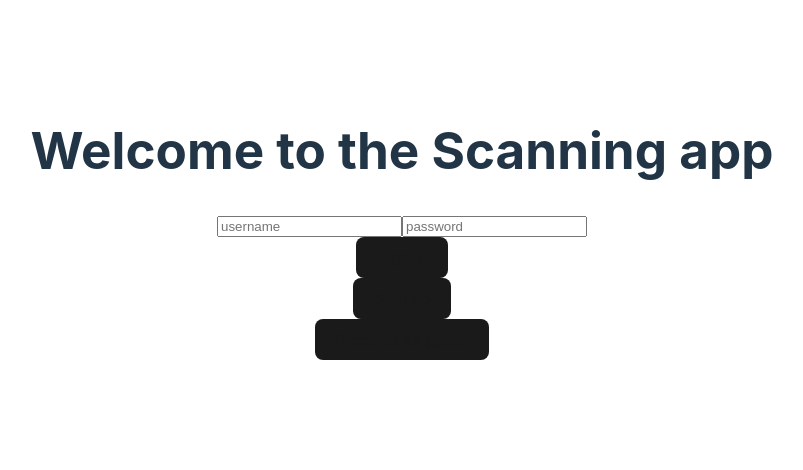
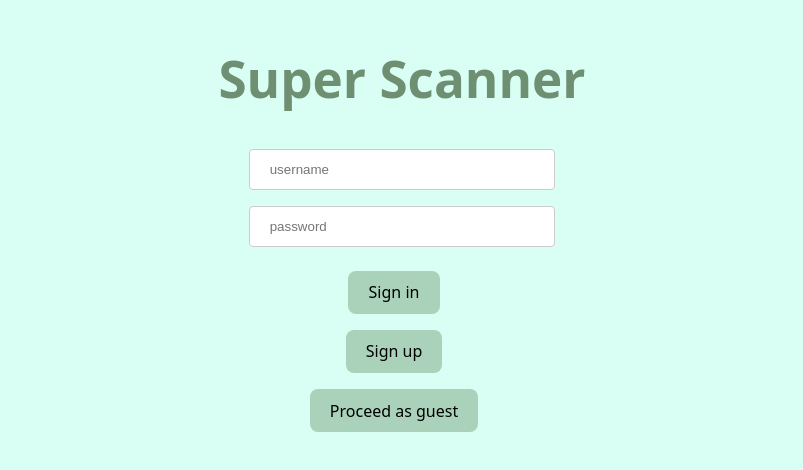
Before and after one commit to fcwe1113/scanning-website, a React (Vite) app: page /scanning-website/login in a window 1280 px wide. Shown: the part 176-646 px from the top of the page, without its empty margins (238-1041 px from the left). Built offline with nearby package versions, Linux system fonts and the light colour scheme; no server answers.

Commit message:
start page done

```diff
--- a/src/App.tsx
+++ b/src/App.tsx
@@ -39,22 +39,22 @@ const StartScreen = (
 
 let changeScreeeen: referenceObj = new referenceObj(false)
 let screen: referenceObj = new referenceObj(ScreenState.Loading)
-let page: referenceObj = new referenceObj(CircularIndeterminate())
+// let page: referenceObj = new referenceObj(CircularIndeterminate())
 let token = new String("-1")
 let nonce = new String("-1")
 
 // this block will block the rest of the code from running before it is done
 // i dont know how to async it yet so yea change it when i know how pls
 // let keypair = forge.pki.rsa.generateKeyPair({bits: 2048})
-let private_key: String | CryptoKey
-let public_key: string
-let key
-let server_public_key: referenceObj = new referenceObj("")
-let keyRdy: referenceObj = new referenceObj(false)
-let keyReceived: referenceObj = new referenceObj(true)
+// let private_key: String | CryptoKey
+// let public_key: string
+// let key
+// let server_public_key: referenceObj = new referenceObj("")
+// let keyRdy: referenceObj = new referenceObj(false)
+// let keyReceived: referenceObj = new referenceObj(true)
 var socket: WebSocket
 
-function App(): React.FC {
+function App() {
 
   // const navigator = useNavigate()
 
@@ -65,6 +65,7 @@ function App(): React.FC {
   // only functions called in the router tags can use usenavigate()
   // so make every function somehow part of the router chain
   return (
+    <>
     <Router>
       <InactivityLogout />
       <BackendTalk /> {/* this means run whatever function name we put in < /> as a hook(special type of async function idk) */}
@@ -85,6 +86,7 @@ function App(): React.FC {
         />
       </Routes>
     </Router>
+    </>
   )
 
 }
@@ -144,16 +146,17 @@ const BackendTalk = () => {
           console.debug("screen state: " + screen.value)
       }
 
-      if (screen.value == ScreenState.Loading) {
-        page.value = CircularIndeterminate()
-      } else if (screen.value == ScreenState.Start) {
-        page.value = StartScreen
-      }
+      // if (screen.value == ScreenState.Loading) {
+      //   page.value = CircularIndeterminate()
+      // } else if (screen.value == ScreenState.Start) {
+      //   page.value = StartScreen
+      // }
 
     };
 
     return () => socket.close()
   }, [])
+  return null
 }
 
 const InactivityLogout = () => {
--- a/src/Start.tsx
+++ b/src/Start.tsx
@@ -26,12 +26,18 @@ const Start: React.FC = () => {
     //     }
     // };
 
+    // note that this page is just functional, and deffo not good looking yet, but ill fix that later bc css ptsd is a real issue and more ppl should talk abt it
     return (
-        <><h1>Welcome to the Scanning app</h1><input placeholder='username'></input><input placeholder='password'></input><div>
+        <>
+        <h1>Super Scanner</h1>
+        <input type="text" id="username_input" placeholder='username'></input>
+        <input type="text" id="password_input" placeholder='password'></input><br />
+        {/* <div id="button_div"> */}
             <button>Sign in</button><br />
             <button>Sign up</button><br />
             <button>Proceed as guest</button>
-        </div></>
+        {/* </div> */}
+        </>
     );
 };
 
--- a/src/index.css
+++ b/src/index.css
@@ -1,11 +1,11 @@
 :root {
-  font-family: Inter, system-ui, Avenir, Helvetica, Arial, sans-serif;
+  font-family: 'noto sans';
   line-height: 1.5;
   font-weight: 400;
 
   color-scheme: light dark;
   color: rgba(255, 255, 255, 0.87);
-  background-color: #242424;
+  background-color: #1d1e18;
 
   font-synthesis: none;
   text-rendering: optimizeLegibility;
@@ -34,6 +34,7 @@ body {
 h1 {
   font-size: 3.2em;
   line-height: 1.1;
+  color: #6e8f71;
 }
 
 button {
@@ -43,10 +44,12 @@ button {
   font-size: 1em;
   font-weight: 500;
   font-family: inherit;
-  background-color: #f9f9f9;
-  color: #1a1a1a;
+  background-color: #aad2ba;
+  color: #000000;
   cursor: pointer;
   transition: border-color 0.25s;
+  margin-top: 1em;
+  margin-right: 1em;
 }
 
 button:hover {
@@ -58,18 +61,34 @@ button:focus-visible {
   outline: 4px auto -webkit-focus-ring-color;
 }
 
+input[type=text] {
+  width: 70%;
+  padding: 12px 20px;
+  margin: 8px 0;
+  display: inline-block;
+  border: 1px solid #ccc;
+  border-radius: 4px;
+  box-sizing: border-box;
+}
+
+#button_div {
+  width: 70%;
+  text-align: center;
+}
+
 /* this deals with dark/light mode */
+/* by default it is in dark mode JUST AS IT SHOULD BE */
 @media (prefers-color-scheme: light) {
   :root {
     color: #213547;
-    background-color: #ffffff;
+    background-color: #d9fff5;
   }
 
-  a:hover {
+  /* a:hover {
     color: #747bff;
-  }
+  } */
 
   button {
-    background-color: #1a1a1a;
+    background-color: #aad2ba;
   }
 }
```
